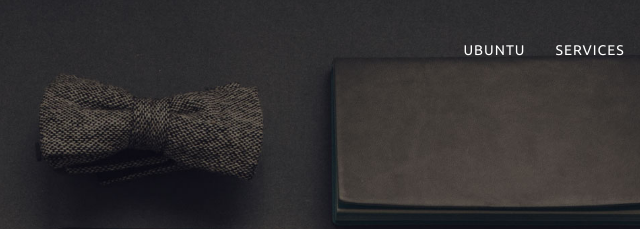
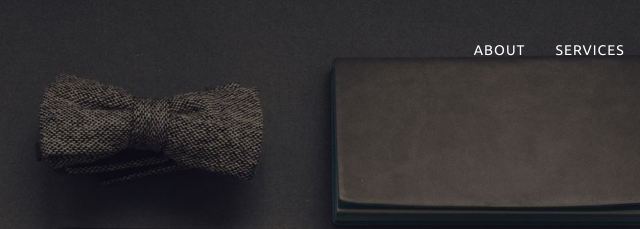
Before and after one commit to alingerth/developeando.github.io, a plain HTML site: page index.html in a window 1280 px wide. Shown: the top 229 px of the page, 486-1126 px from the left. Drawn offline with Linux system fonts and the light colour scheme.

Commit message:
Update index.html

```diff
--- a/index.html
+++ b/index.html
@@ -40,7 +40,7 @@
             <!-- Right -->
             <ul class="nav navbar-nav navbar-right">
                 <li>
-                    <a class="page-scroll wow fadeInRight" href="">Ubuntu</a>
+                    <a class="page-scroll wow fadeInRight" href="">About</a>
                 </li>
                 <li>
                     <a class="page-scroll wow fadeInRight" href="">Services</a>
```
